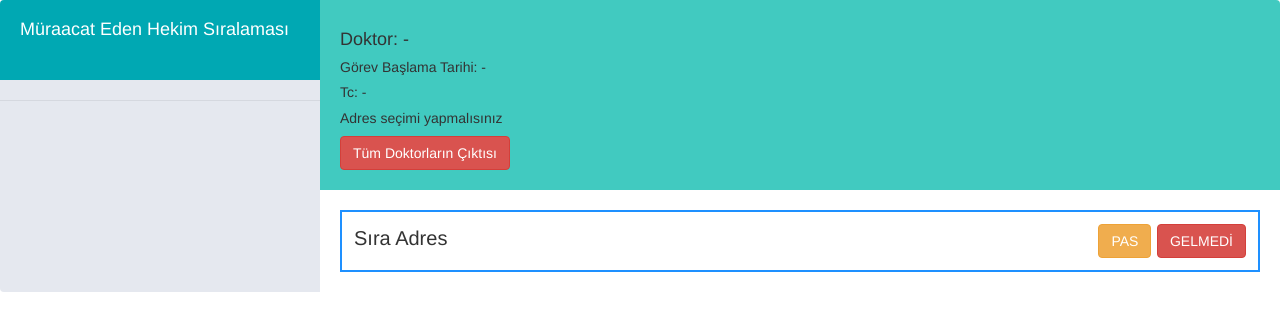
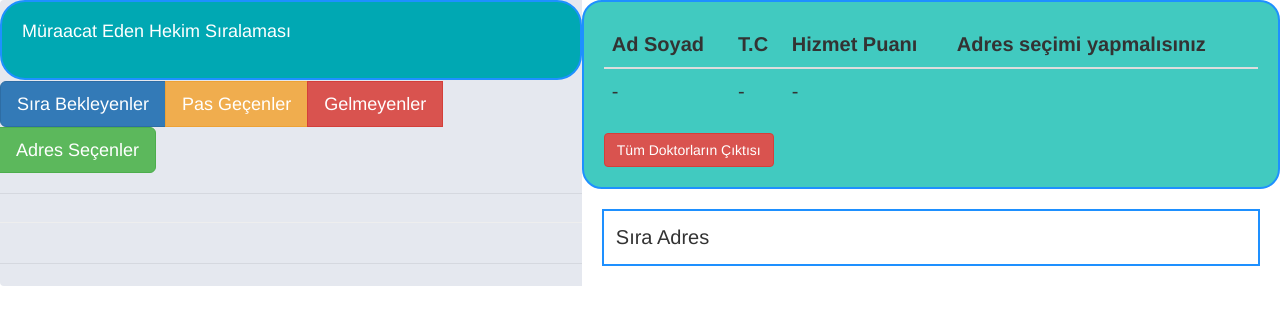
Before and after one commit to DeveloperNewbies/sb_main, a PHP site: the page made by index.php in a window 1280 px wide. Shown: the top 331 px of the page. Run offline with PHP 8.4, Linux system fonts and the light colour scheme; data that the repository does not hold is empty; some libraries are stand-ins or nearby versions.

Commit message:
litte css markup
update

```diff
--- a/src/components/head.php
+++ b/src/components/head.php
@@ -9,9 +9,13 @@
 <!doctype html>
 <html>
 <head>
-    <link href="//maxcdn.bootstrapcdn.com/bootstrap/3.3.0/css/bootstrap.min.css" rel="stylesheet" id="bootstrap-css">
-    <script src="//maxcdn.bootstrapcdn.com/bootstrap/3.3.0/js/bootstrap.min.js"></script>
-    <script src="//code.jquery.com/jquery-1.11.1.min.js"></script>
+    <title>Ay-soft</title>
+    <script src="https://ajax.googleapis.com/ajax/libs/jquery/3.3.1/jquery.min.js"></script>
+    <script src="https://maxcdn.bootstrapcdn.com/bootstrap/3.3.0/js/bootstrap.min.js"></script>
+    <script src="https://code.jquery.com/jquery-1.11.1.min.js"></script>
+
+    <link href="https://maxcdn.bootstrapcdn.com/bootstrap/3.3.0/css/bootstrap.min.css" rel="stylesheet" id="bootstrap-css">
+
     <style>
         .mail-box {
             border-collapse: collapse;
@@ -30,23 +34,26 @@
         .mail-box .sm-side {
             background: none repeat scroll 0 0 #e5e8ef;
             border-radius: 4px 0 0 4px;
-            width: 25%;
+            width: 50%;
         }
         .mail-box .lg-side {
             background: none repeat scroll 0 0 #fff;
-            border-radius: 0 4px 4px 0;
-            width: 75%;
+
+            width: 60%;
+
         }
         .mail-box .sm-side .user-head {
             background: none repeat scroll 0 0 #00a8b3;
-            border-radius: 4px 0 0;
+            border:2px solid dodgerblue;
+            border-radius: 25px;
             color: #fff;
             min-height: 80px;
             padding: 10px;
+
         }
         .user-head .inbox-avatar {
             float: left;
-            width: 65px;
+            width: 50px;
         }
         .user-head .inbox-avatar img {
             border-radius: 4px;
@@ -154,8 +161,8 @@
         }
         .inbox-head {
             background: none repeat scroll 0 0 #41cac0;
-            border-radius: 0 4px 0 0;
-
+            border-radius:20px;
+            border:2px solid dodgerblue ;
             min-height: 80px;
             padding: 20px;
         }
@@ -184,7 +191,6 @@
         }
         .table-inbox {
             border: 2px solid dodgerblue;
-
             margin-bottom: 0;
         }
         .table-inbox tr td {
@@ -381,5 +387,10 @@
             margin: 0px;
         }
 
+
+        body{
+          font-size:20px;
+        }
+
     </style>
 </head>
--- a/src/components/left_container.php
+++ b/src/components/left_container.php
@@ -5,32 +5,59 @@
 }
 
 </style>
-<aside class="sm-side">
+<aside class="sm-side" id="test321">
     <div class="user-head">
         <?php require_once ($rota."src/components/head_left_title.php")?>
     </div>
+<div class="col-md-1"></div>
+    <div class="btn-group btn-group-lg">
+   <td> <button class="btn btn-primary" >Sıra Bekleyenler</button>   </td>
+    <td>  <button class="btn btn-warning" >Pas  Geçenler</button>  </td>
+    <td>  <button class="btn btn-danger" >Gelmeyenler </button> </td>
+    <td>  <button class="btn btn-success" >Adres Seçenler</button>  </td>
+
+   </div>
     <ul class="inbox-nav inbox-divider">
-          <?php foreach ($all_doctor as $value){
-              $doctor_var = json_decode ($value["doctor_var"],JSON_UNESCAPED_UNICODE);
-              $name = $doctor_var["name"];
-              $puan = $doctor_var["started_date"];
+        <?php
+        foreach ($all_doctor as $value){
+            $name = $value["doctor_var"]["name"];
+            $puan = $value["doctor_var"]["started_date"];
             $selection = $value["doctor_selection"];
             if($selection == 0)
-                  $selection = "<span class=\"label label-danger pull-right\">Gelmedi</span>";
+                $selection = "";
             else if($selection == 1)
                 $selection = "<span  class=\"label label-success pull-right\">Adres seçildi</span>";
             else if($selection == 2)
                 $selection = "<span class=\"label label-warning pull-right\">Pas geçti</span>";
+            else if($selection == 3)
+                $selection = "<span class=\"label label-danger pull-right\">Gelmedi</span>";
+            $adres = $mquery->bring_adres ($value["doctor_old_place"]);
+            if($value["doctor_selection"] != 1){
+                ?>
+                <li class="<?php echo ($value['doctor_id'] == $url) ? 'active' : '' ; ?>">
+                    <a href="<?=$value['doctor_id']?>"><?=$value["must"]?> - <?=$name?> <?=$selection?> </a>
+                </li>
+            <?php }
+        }
+        ?>
+    </ul>
+ <hr>
+    <ul class="inbox-nav inbox-divider">
+        <?php
+        foreach ($all_doctor as $value){
+            $name = $value["doctor_var"]["name"];
+            $puan = $value["doctor_var"]["started_date"];
+            $selection = $value["doctor_selection"];
+            $adres = $mquery->bring_adres ($value["doctor_old_place"]);
+            if($selection == 1){
+                $selection = "<span  class=\"label label-success pull-right\">Adres seçildi</span>";
+                ?>
+                <li class="<?php echo ($value['doctor_id'] == $url) ? 'active' : '' ; ?>">
+                    <a href="index.php?url=<?=$value['doctor_id']?>"><?=$value["must"]?> - <?=$name?> <?=$selection?> </a>
+                </li>
+            <?php }
+        }
+        ?>
+    </ul>
 
-              $adres = $mquery->bring_adres ($value["doctor_old_place"]);
-              ?>
-
-
-<li class="<?php echo ($value['doctor_id'] == $url) ? 'active' : '' ; ?>">
-                  <a href="index.php?url=<?=$value['doctor_id']?>"><?=$value["must"]?> <?=$name?> <?=$selection?> </a>
-
-
-              </li>
-          <?php } ?>
-      </ul>
 </aside>
--- a/src/components/right_container.php
+++ b/src/components/right_container.php
@@ -1,11 +1,9 @@
 <style>
-
     body{
         font-size:20px;
     }
 </style>
-<aside class="lg-side">
-   <?php if(isset($doctor_val)){?>
+<aside class="lg-side" id="test123">
         <div class="inbox-head">
             <div>
                 <div class="row">
@@ -14,26 +12,25 @@ body{
                             <table class="table  ">
                                 <thead>
                                 <tr>
-
                                     <th scope="col">Ad Soyad</th>
                                     <th scope="col">T.C</th>
                                     <th scope="col">Hizmet Puanı </th>
-                              <?php if(isset($old_adres[1])){ ?>
-                                <th scope="col"> Seçili Olan Adres : <?=$old_adres[1]?></th>
-
+                                    <?php if(isset($old_adres[0]["address"]["adres"])){ ?>
+                                        <th scope="col"> Seçili Olan Adres :</th>
                                     <?php }else{ ?>
                                         <th scope="col"> Adres seçimi yapmalısınız </th>
                                     <?php }?>
                                 </tr>
                                 </thead>
                                 <tbody>
-                            <tr >
+                                <tr>
+                                    <td><?=(isset($doctor_variable)) ? $doctor_variable[0]["doctor_var"]["name"] : "-"?> </td>
 
-                                <td><?=$doctor_val[2]["name"]?> </td>
-
-                                <td><?=$doctor_val[1]?></td>
-                                <td scope="col">145236 </td>
-
+                                    <td><?=(isset($doctor_variable)) ? $doctor_variable[0]["doctor_var"]["tc"] : "-"?></td>
+                                    <td scope="col"><?=(isset($doctor_variable)) ?  $doctor_variable[0]["hizmet_puan"] :"-"?> </td>
+                                    <?php if(isset($old_adres[0]["address"]["adres"])){ ?>
+                                     <td> <?=$old_adres[0]["address"]["adres"]?></td>
+                                    <?php } ?>
                                 </tr>
 
 
@@ -48,46 +45,96 @@ body{
             </div>
 
 
-           <a href="<?=$rota."pdf/index.php"?>?write=<?=$url?>"> <button class="btn btn-success">Çıktı Al</button></a>
-           <a href="<?=$rota."pdf/index.php"?>?write=all"><button class="btn btn-danger">Tüm Doktorların Çıktısı</button></a>
+           <?php if(isset($url)){ ?>
+            <a href="write/<?=$url?>"> <button class="btn btn-success">Çıktı Al</button></a>
+            <?php } ?>
+            <a href="report/report_excel.php""><button class="btn btn-danger">Tüm Doktorların Çıktısı</button></a>
         </div>
-    <?php }else{ ?>
-    <div class="inbox-head">
-        <h4>Doktor: -</h4>
-        <h5>Görev Başlama Tarihi: -</h5>
-        <h5>Tc: -</h5>
-        <?php if(isset($old_adres[1])){ ?>
-            <h5>Seçili Olan Adres: <?=$old_adres[1]?>  </h5>
-        <?php }else{ ?>
-            <h5>Adres seçimi yapmalısınız</h5>
-        <?php }?>
-        <a href="<?=$rota."pdf/index.php"?>?write=all"><button class="btn btn-danger">Tüm Doktorların Çıktısı</button></a>
-    </div>
-    <?php } ?>
     <div class="inbox-body">
-        <table class="table table-inbox table-hover">
+        <table class="table  table-inbox table-hover">
             <tbody>
             <td class="view-message dont-show">Sıra   Adres</td>
             <td class="view-message"> </td>
             <td class="view-message inbox-small-cells"></td>
             <td class="view-message text-right">
-                <a href="index.php?url=<?=$url?>&durum=pas"> <button class="btn btn-warning">PAS</button></a>
-                <a href="index.php?url=<?=$url?>&durum=gelmedi"><button class="btn btn-danger">GELMEDİ</button></a>
             </td>
+
             <?php
             $m = 1;
             foreach ($all_adres as $result){?>
 
-                <tr class="" id ="<?=$result["id"]?>" >
-                    <td class="view-message dont-show"><?=$m?>- <?=$result["address"]?></td>
+                <tr class="" id ="<?=$result["id"]?>" data-toggle="modal" onclick="addClick(<?=$url?>, <?=$result["id"]?>);" data-target = "#selectionMenu">
+                    <td class="view-message dont-show"><?=$m?>- <?=$result["address"]["adres"]?></td>
                     <td class="view-message"></td>
                     <td class="view-message inbox-small-cells"></td>
                     <td class="view-message text-right">
-                        <a href="index.php?url=<?=$url?>&adres=<?=$result["id"]?>"><button class="btn btn-success">SEÇ</button></a>
                     </td>
                 </tr>
                 <?php $m++ ; } ?>
             </tbody>
         </table>
+
+
+
     </div>
 </aside>
+<div class="modal" tabindex="-1" role="dialog" id="selectionMenu">
+    <div class="modal-dialog" role="document">
+        <div class="modal-content">
+            <div class="modal-header">
+                <h5 class="modal-title">Seçiminizi Yapın</h5>
+                <button type="button" class="close" data-dismiss="modal" aria-label="Close">
+                    <span aria-hidden="true">&times;</span>
+                </button>
+            </div>
+            <div class="modal-body">
+                <a data-dismiss="modal" data-toggle="modal" href="#resultMenu"><button type="button" data-target="#resultMenu" id="secim_yapar" class="btn btn-primary">Seçim Yap</button></a>
+                <button data-dismiss="modal" id="secim_pas" class="btn btn-warning">PAS</button>
+                <button id="secim_gelmedi" data-dismiss="modal" class="btn btn-danger">GELMEDİ</button>
+
+            </div>
+        </div>
+    </div>
+</div>
+<div class="modal" tabindex="-1" role="dialog" id="resultMenu">
+    <div class="modal-dialog" role="document">
+        <div class="modal-content">
+            <div class="modal-header">
+                <h5 class="modal-title">Çıktı Alma Ekranı</h5>
+                <button type="button" class="close" data-dismiss="modal" aria-label="Close">
+                    <span aria-hidden="true">&times;</span>
+                </button>
+            </div>
+            <div class="modal-body">
+                <a href="<?=$rota."demo_dr/../report/word_out.php"?>?write=<?=$url?>"><button type="button" id="cikti" class="btn btn-primary">Çıktı Al</button></a>
+            </div>
+        </div>
+    </div>
+</div>
+<!-- Burası Jquery İle Refresh Sorununu Çözdüğümüz yer. -->
+<script>
+    function addClick(url, adres) {
+        $("#secim_yapar").unbind("click");
+        $("#secim_yapar").on("click", function(){ tryelse(url, adres); });
+        $("#secim_pas").unbind("click");
+        $("#secim_pas").on("click", function(){ tryelse1(url, "pas"); });
+        $("#secim_gelmedi").unbind("click");
+        $("#secim_gelmedi").on("click", function(){ tryelse1(url, "gelmedi"); });
+    }
+    function tryelse(url, id) {
+        $.get("index.php", {"url": url, "adres": id}, function (returnData, status) {
+            //alert('Status ' + status + ' The server said ' + returnData);
+            //$('#test123123').detach();
+            $('#test123').replaceWith($(returnData).find("#test123"));
+            $('#test321').replaceWith($(returnData).find("#test321"));
+        });
+    }
+    function tryelse1(url, id) {
+        $.get("index.php", {"url": url, "durum": id}, function (returnData, status) {
+            //alert('Status ' + status + ' The server said ' + returnData);
+            //$('#test123123').detach();
+            $('#test321').replaceWith($(returnData).find("#test321"));
+        });
+    }
+
+</script>
```
Also changed, not shown: .htaccess (added). Lines whose indentation alone changed are shown as unchanged.
